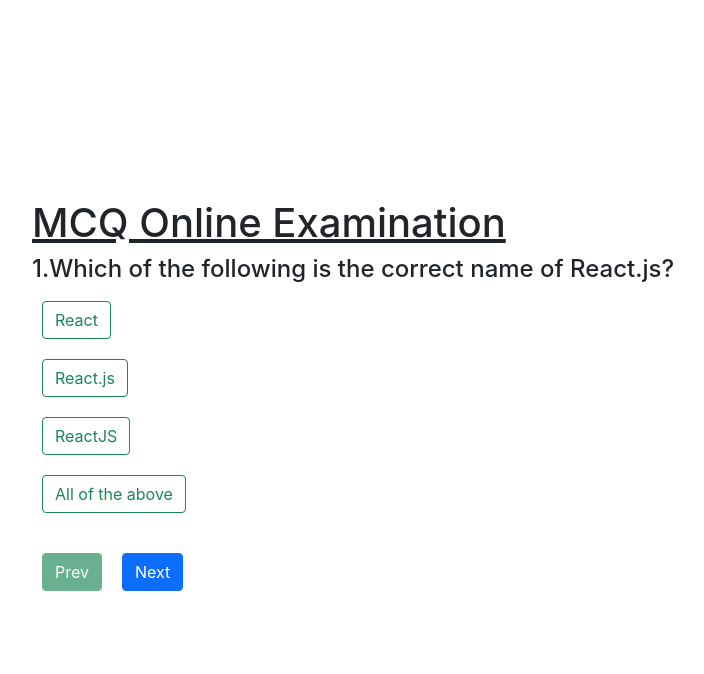
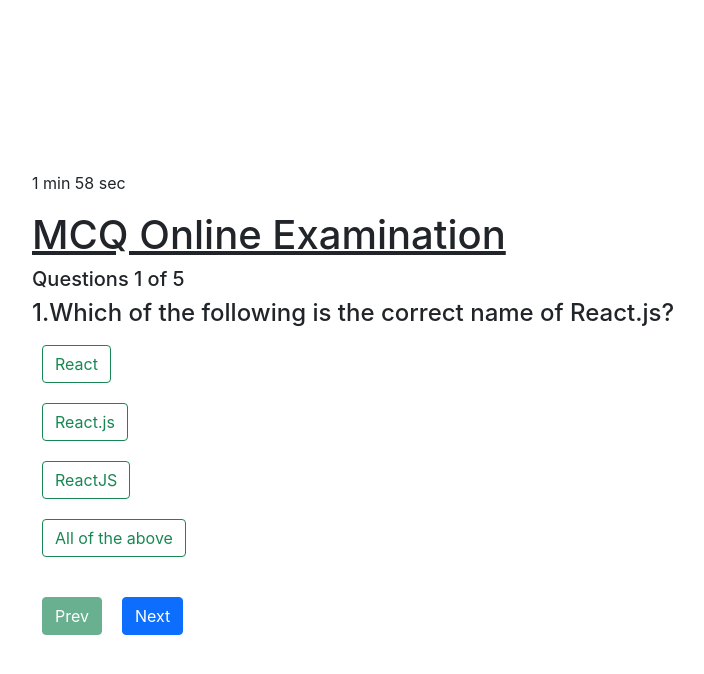
Before and after one commit to Rijan984/MCQ, a React (Create React App) app in the folder mcq/: page / in a window 1280 px wide. Both pictures are taken after a click on the button "Start". Shown: the top 674 px of the page, without its empty margins (96-800 px from the left). Built offline with nearby package versions, Linux system fonts and the light colour scheme.

Commit message:
adding timer

```diff
--- a/mcq/src/components/mcq/Questions.js
+++ b/mcq/src/components/mcq/Questions.js
@@ -12,13 +12,33 @@
   const [nxtFin, setNxtFin] = useState(false);
   const radiosWrapper = useRef();
   const [result, setResult] = useState("");
+  const [time, setTime] = useState("60 sec");
+  const [min, setMin] = useState(1);
+
   useEffect(() => {
-    const findCheckedInput =
-      radiosWrapper.current.querySelector("input:checked");
-    if (findCheckedInput) {
-      findCheckedInput.checked = false;
+    function Timerss() {
+      let timer = 60;
+      const timerInterval = setInterval(() => {
+        timer = timer - 1;
+        // const min = timer / 60;
+        if (timer <= 0) {
+          timer = 60;
+          setMin(min - 1);
+        }
+        setTime(`${timer} sec`);
+        if (min === 0) {
+          clearInterval(timerInterval);
+          console.log("hey");
+        }
+      }, 1000);
     }
-  }, []);
+    Timerss();
+
+    if (min === 0) {
+      setCheck(true);
+    }
+  }, [min]);
+
   const nextQues = (e) => {
     e.preventDefault();
     setCount(count + 1);
@@ -58,11 +78,16 @@
 
   return (
     <section className="main">
+      <p></p>
+
+      {/* <Timer countdownTimestampMs={1643673600000} /> */}
       {check || (
         <div className="main-ques">
+          <p>{`${min} min ${time}`}</p>
           <h1>
             <u>MCQ Online Examination</u>
           </h1>
+          <h5>{`Questions ${count + 1} of ${questions.length}`}</h5>
           <div className="questions">
             <h4>{questions[count].id}.</h4>
             <h4>{questions[count].ques}</h4>
@@ -143,6 +168,7 @@
         </div>
       )}
       {check && <Finished correctAns={anss} />}
+
       {/* {console.log(result)} */}
     </section>
   );
```
